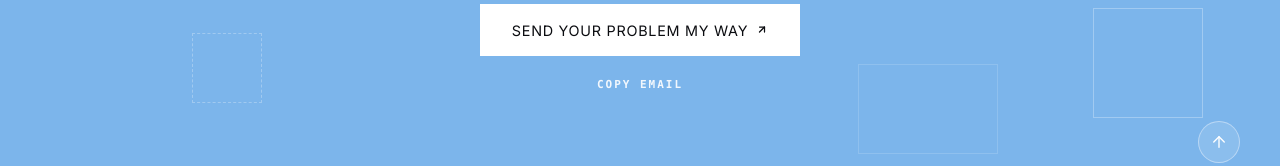
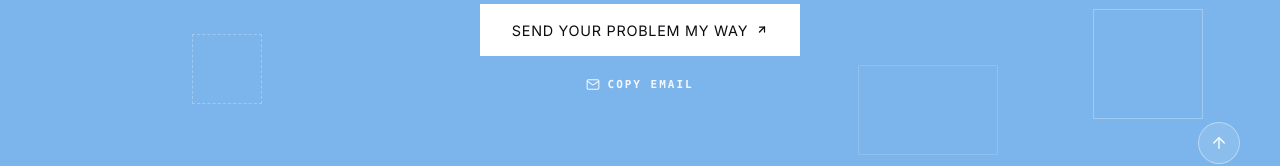
Before and after one commit to Irene2828/porfoliojuly, a Next.js app: page / in a window 1280 px wide. Shown: the part 2560-2726 px from the top of the page. Built offline with nearby package versions, Linux system fonts and the light colour scheme; no server answers; the database is empty; a web font is replaced by a local one.

Commit message:
Add email envelope icon to Copy Email button in prefooter

```diff
--- a/src/app/v2/components/EditorialStatement.tsx
+++ b/src/app/v2/components/EditorialStatement.tsx
@@ -125,6 +125,9 @@ export default function EditorialStatement() {
               textDecoration: 'none',
               padding: '0.5rem',
               opacity: 0.9,
+              display: 'inline-flex',
+              alignItems: 'center',
+              gap: '0.45rem',
               transition: 'transform 0.22s ease, opacity 0.22s ease'
             }}
             onMouseEnter={(e) => {
@@ -136,7 +139,11 @@ export default function EditorialStatement() {
               e.currentTarget.style.opacity = '0.9';
             }}
           >
-            {copied ? 'Email Copied!' : 'Copy email'}
+            <svg width="14" height="14" viewBox="0 0 24 24" fill="none" stroke="currentColor" strokeWidth="1.8" strokeLinecap="round" strokeLinejoin="round" style={{ transform: 'translateY(-0.5px)' }}>
+              <path d="M4 4h16c1.1 0 2 .9 2 2v12c0 1.1-.9 2-2 2H4c-1.1 0-2-.9-2-2V6c0-1.1.9-2 2-2z"></path>
+              <polyline points="22,6 12,13 2,6"></polyline>
+            </svg>
+            <span>{copied ? 'Email Copied!' : 'Copy email'}</span>
           </button>
         </div>
       </motion.div>
```
